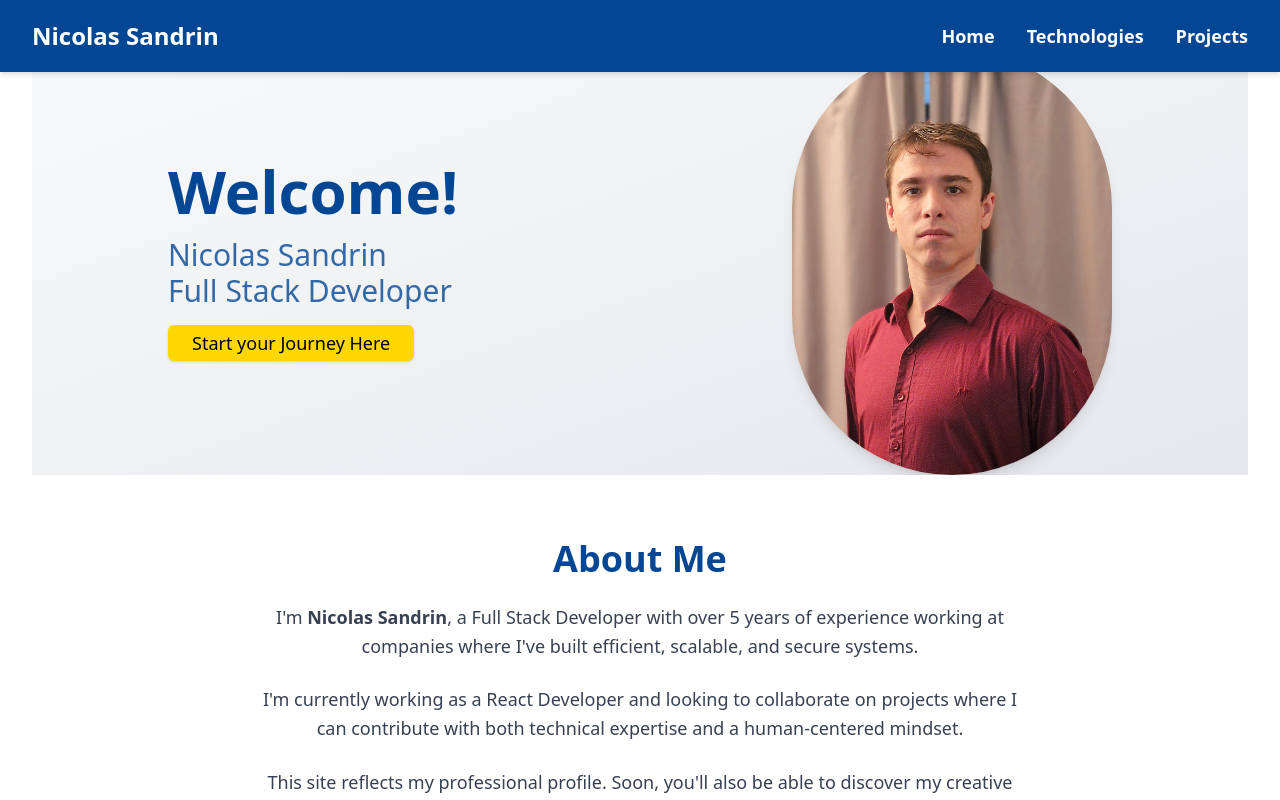
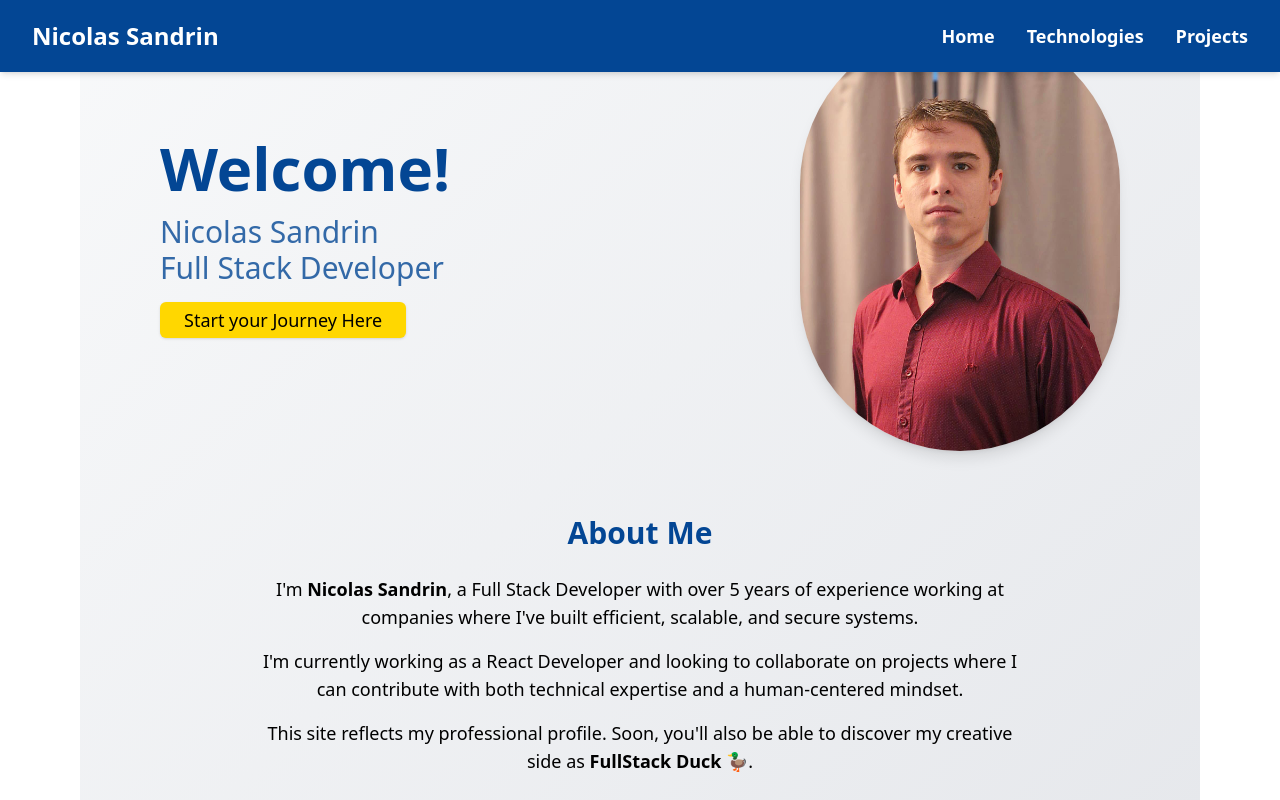
Before and after one commit to FullStack-Duck/portfolio, a Next.js app: page / in a window 1280 px wide. Built offline with nearby package versions, Linux system fonts and the light colour scheme.

Commit message:
styles change again

```diff
--- a/src/app/layout.tsx
+++ b/src/app/layout.tsx
@@ -25,7 +25,7 @@ export default function RootLayout({
   return (
     <html lang="en">
       <body
-        className={`bg-[hsl(var(--background))] text-[hsl(var(--foreground))] antialiased ${geistSans.variable} ${geistMono.variable}`}
+        className={`bg-white text-black antialiased text-lg ${geistSans.variable} ${geistMono.variable}`}
       >
         {children}
       </body>
--- a/src/app/page.tsx
+++ b/src/app/page.tsx
@@ -1,7 +1,6 @@
 "use client";
 
 import HeroSection from "@/components/HeroSection/heroSection";
-import AboutMeSection from "@/components/AboutMeSection";
 import Header from "@/components/Header/Header";
 import TechSection from "@/components/TechSection/TechSection";
 import Testimonials from "@/components/Testimonials/Testimonials";
@@ -12,12 +11,17 @@ export default function Home() {
     <div className="h-screen snap-y snap-mandatory overflow-y-scroll">
       <Header />
 
-      <section id="home" className="h-screen snap-start scroll-mt-24 flex flex-col justify-evenly px-8 py-12">
+      <section
+  id="home"
+  className="h-screen snap-start scroll-mt-24 flex items-center justify-center px-6 md:px-12 lg:px-20"
+>
+  <div className="flex flex-col justify-center items-center gap-12 w-full">
     <HeroSection />
-  <AboutMeSection />
+  </div>
 </section>
 
-<section id="tech" className="h-screen snap-start scroll-mt-24 flex flex-col justify-evenly px-8 py-12">
+
+      <section id="tech" className="min-h-screen snap-start scroll-mt-24 flex flex-col justify-evenly px-8 py-12">
         <TechSection />
         <Testimonials />
       </section>
@@ -26,10 +30,9 @@ export default function Home() {
         <Projects />
       </section>
 
-
       <section
         id="footer"
-  className="h-screen snap-start scroll-mt-24 bg-[#034694] text-white flex flex-col items-center justify-center"
+        className="min-h-screen snap-start scroll-mt-24 bg-[#034694] text-white flex flex-col items-center justify-center"
       >
         <div className="text-center space-y-4">
           <h2 className="text-4xl font-bold">Let’s connect</h2>
--- a/src/components/AboutMeSection/AboutMeSection.tsx
+++ /dev/null
@@ -1,28 +0,0 @@
-'use client';
-
-import { motion } from 'framer-motion';
-
-export default function AboutMeSection() {
-  return (
-    <section className="bg-white text-chelsea px-6 py-16">
-      <motion.div
-        className="max-w-3xl mx-auto text-center space-y-6"
-        initial={{ opacity: 0, y: 40 }}
-        whileInView={{ opacity: 1, y: 0 }}
-        transition={{ duration: 0.6 }}
-        viewport={{ once: true }}
-      >
-        <h2 className="text-4xl font-bold text-chelsea mb-6">About Me</h2>
-        <p className="text-lg text-gray-700 leading-relaxed">
-          I'm <strong>Nicolas Sandrin</strong>, a Full Stack Developer with over 5 years of experience working at companies where I've built efficient, scalable, and secure systems.
-        </p>
-        <p className="text-lg text-gray-700 leading-relaxed">
-          I'm currently working as a React Developer and looking to collaborate on projects where I can contribute with both technical expertise and a human-centered mindset.
-        </p>
-        <p className="text-lg text-gray-700 leading-relaxed">
-          This site reflects my professional profile. Soon, you'll also be able to discover my creative side as <strong>FullStack Duck 🦆</strong>.
-        </p>
-      </motion.div>
-    </section>
-  );
-}
--- a/src/components/AboutMeSection/index.ts
+++ /dev/null
@@ -1 +0,0 @@
-export { default } from './AboutMeSection';
--- a/src/components/HeroSection/heroSection.tsx
+++ b/src/components/HeroSection/heroSection.tsx
@@ -7,9 +7,12 @@ import Link from 'next/link';
 
 export default function HeroSection() {
   return (
-    <section className="w-full h-screen flex flex-col-reverse md:flex-row items-center justify-center gap-12 px-6 bg-gradient-to-br from-[#f9fafb] to-[#e5e7eb] dark:from-[#111827] dark:to-[#1f2937]">
+    <section className="w-full bg-gradient-to-br from-[#f9fafb] to-[#e5e7eb] dark:from-[#111827] dark:to-[#1f2937] px-4 md:px-12 lg:px-20 py-40">
+      <div className="max-w-7xl mx-auto flex flex-col items-center gap-16">
+        {/* HERO BLOCK */}
+        <div className="flex flex-col-reverse md:flex-row items-center justify-center gap-12 w-full">
           <motion.div
-        className="flex-1 max-w-xl text-center md:text-left"
+            className="flex-1 text-center md:text-left"
             initial={{ opacity: 0, y: 40 }}
             animate={{ opacity: 1, y: 0 }}
             transition={{ duration: 0.6 }}
@@ -39,6 +42,21 @@ export default function HeroSection() {
               className="rounded-full shadow-lg object-cover"
             />
           </motion.div>
+        </div>
+
+        <div className="text-center max-w-3xl">
+          <h2 className="text-3xl font-bold text-chelsea mb-6">About Me</h2>
+          <p className="text-lg text-neutral-700 dark:text-neutral-300 mb-4">
+            I'm <strong>Nicolas Sandrin</strong>, a Full Stack Developer with over 5 years of experience working at companies where I've built efficient, scalable, and secure systems.
+          </p>
+          <p className="text-lg text-neutral-700 dark:text-neutral-300 mb-4">
+            I'm currently working as a React Developer and looking to collaborate on projects where I can contribute with both technical expertise and a human-centered mindset.
+          </p>
+          <p className="text-lg text-neutral-700 dark:text-neutral-300">
+            This site reflects my professional profile. Soon, you'll also be able to discover my creative side as <strong>FullStack Duck 🦆</strong>.
+          </p>
+        </div>
+      </div>
     </section>
   );
 }
--- a/tailwind.config.ts
+++ b/tailwind.config.ts
@@ -57,6 +57,9 @@ const config = {
           DEFAULT: "hsl(var(--card))",
           foreground: "hsl(var(--card-foreground))",
         },
+        fontSize: {
+          base: '1.125rem',
+        },
       },
       borderRadius: {
         lg: "var(--radius)",
```
Lines whose indentation alone changed are shown as unchanged.
